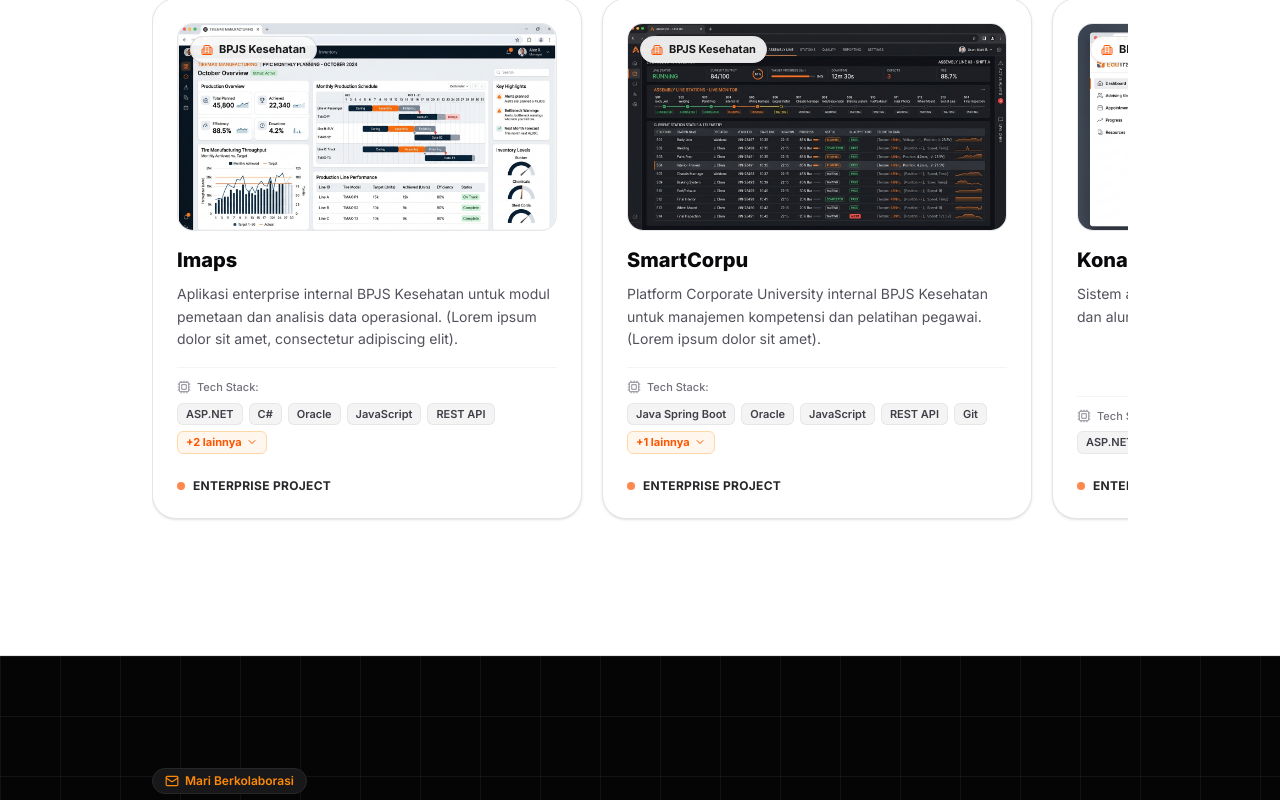
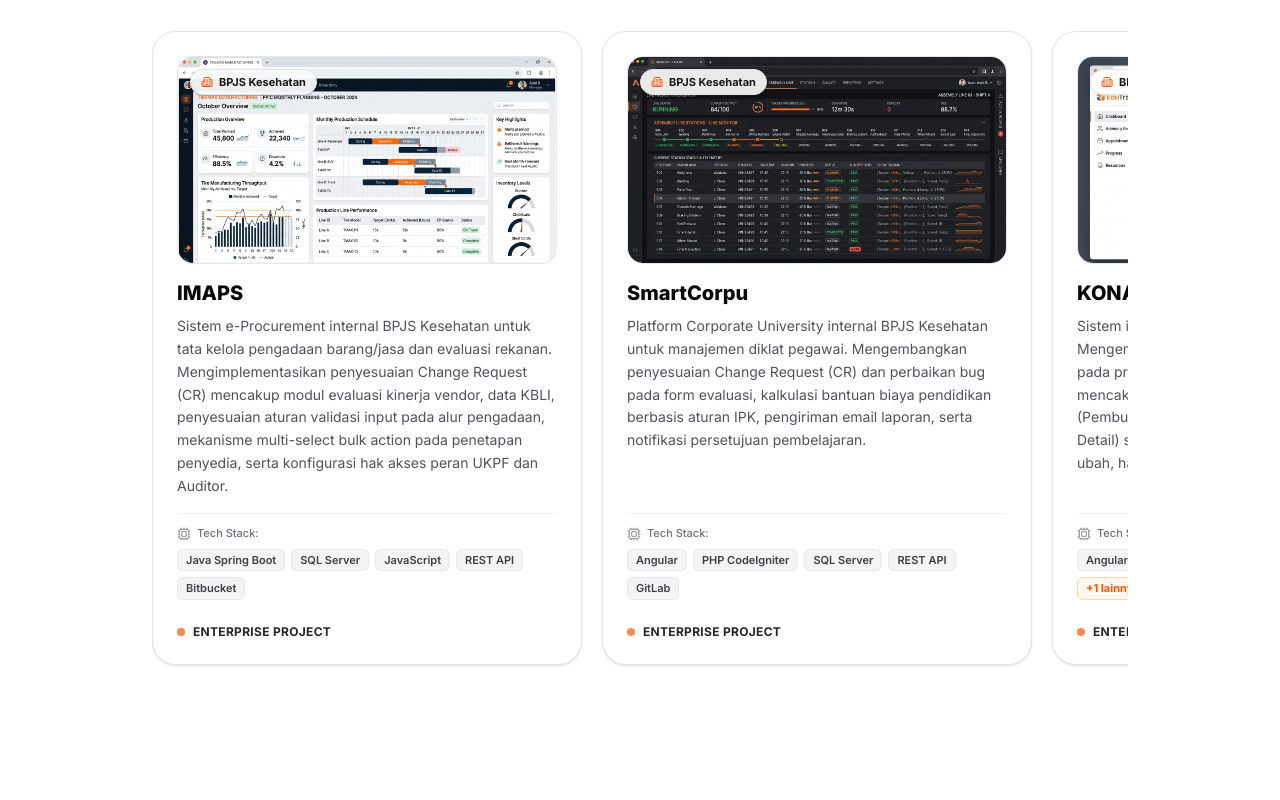
Before and after one commit to SeekorApel/Portofolio-Dicky, a Next.js app: page / in a window 1280 px wide. Shown: the part 3211-4011 px from the top of the page. Built offline with nearby package versions, Linux system fonts and the light colour scheme.

Commit message:
new description

```diff
--- a/data/portfolioData.ts
+++ b/data/portfolioData.ts
@@ -26,11 +26,9 @@
   period?: string;
   summary: string;
   description: string;
-  architecture?: string;
   technologies: string[];
   image?: string;
   liveUrl?: string;
-  githubUrl?: string;
 }
 
 export interface EducationItem {
@@ -125,7 +123,7 @@
         "Melakukan troubleshooting dan penyelesaian issue selama proses development dan testing.",
         "Menjaga kualitas implementasi serta dokumentasi perubahan untuk mendukung maintenance dan pengembangan lanjutan.",
       ],
-      technologies: ["ASP.NET", "C#", "Java Spring Boot", "Oracle", "JavaScript", "REST API", "Git"],
+      technologies: ["Angular", "ASP.NET", "C#", "Java Spring Boot", "PHP CodeIgniter", "SQL Server", "JavaScript", "REST API", "GitLab", "Bitbucket"],
     },
     {
       company: "PT Pamapersada Nusantara",
@@ -148,78 +146,68 @@
   projects: [
     {
       id: "project-imaps",
-      title: "Imaps",
+      title: "IMAPS",
       client: "BPJS Kesehatan",
-      category: "Enterprise System",
+      category: "Enterprise e-Procurement",
       projectType: "Enterprise Project",
       featured: true,
       period: "2025 – 2026",
       image: "/projects/monthly-planning.jpg",
-      summary: "Aplikasi enterprise internal BPJS Kesehatan untuk modul pemetaan dan analisis data operasional. (Lorem ipsum dolor sit amet, consectetur adipiscing elit).",
-      description: "Lorem ipsum dolor sit amet, consectetur adipiscing elit. Sed do eiusmod tempor incididunt ut labore et dolore magna aliqua. Mengembangkan dan memodifikasi modul aplikasi internal berdasarkan Change Request (CR).",
-      architecture: "Arsitektur web enterprise dengan backend ASP.NET C#, integrasi database Oracle, serta REST API untuk pertukaran data antar modul sistem kesehatan nasional.",
-      technologies: ["ASP.NET", "C#", "Oracle", "JavaScript", "REST API", "Git", "Bootstrap"],
-      githubUrl: "https://github.com/SeekorApel",
+      summary: "Sistem e-Procurement internal BPJS Kesehatan untuk tata kelola pengadaan barang/jasa dan evaluasi rekanan. Mengimplementasikan penyesuaian Change Request (CR) mencakup modul evaluasi kinerja vendor, data KBLI, penyesuaian aturan validasi input pada alur pengadaan, mekanisme multi-select bulk action pada penetapan penyedia, serta konfigurasi hak akses peran UKPF dan Auditor.",
+      description: "Bertanggung jawab menyelesaikan rangkaian Change Request (CR) pengadaan pada siklus end-to-end. Mengembangkan modul baru evaluasi kinerja vendor yang memisahkan form entri penilaian dan rekapitulasi data rekanan, mengimplementasikan pengelolaan data kontak vendor dengan mekanisme soft delete untuk menjaga integritas data riwayat, serta menambahkan modul referensi KBLI. Melakukan penyesuaian aturan bisnis pada proses pengadaan dengan mengubah parameter aanwijzing menjadi non-mandatory, mengintegrasikan navigasi detail lelang E-Reverse Auction pada monitoring pengadaan, menambahkan interaksi batch check/uncheck all pada penetapan penyedia, serta mengatur visibilitas menu dan hak akses peran berjenjang untuk User UKPF dan Auditor.",
+      technologies: ["Java Spring Boot", "SQL Server", "JavaScript", "REST API", "Bitbucket"],
     },
     {
       id: "project-smartcorpu",
       title: "SmartCorpu",
       client: "BPJS Kesehatan",
-      category: "Enterprise System",
+      category: "Enterprise EdTech & HR System",
       projectType: "Enterprise Project",
       featured: true,
       period: "2025 – 2026",
       image: "/projects/entry-production.jpg",
-      summary: "Platform Corporate University internal BPJS Kesehatan untuk manajemen kompetensi dan pelatihan pegawai. (Lorem ipsum dolor sit amet).",
-      description: "Lorem ipsum dolor sit amet, consectetur adipiscing elit. Implementasi penambahan fitur baru, validasi alur pengajuan, dan perbaikan hak akses pengguna.",
-      architecture: "Modul pembelajaran korporasi terintegrasi dengan backend Java Spring Boot, RESTful API, dan basis data Oracle untuk penanganan record pelatihan pegawai dalam skala besar.",
-      technologies: ["Java Spring Boot", "Oracle", "JavaScript", "REST API", "Git", "HTML5/CSS3"],
-      githubUrl: "https://github.com/SeekorApel",
+      summary: "Platform Corporate University internal BPJS Kesehatan untuk manajemen diklat pegawai. Mengembangkan penyesuaian Change Request (CR) dan perbaikan bug pada form evaluasi, kalkulasi bantuan biaya pendidikan berbasis aturan IPK, pengiriman email laporan, serta notifikasi persetujuan pembelajaran.",
+      description: "Bertanggung jawab menangani Change Request (CR) dan perbaikan bug pada siklus end-to-end. Memperbaiki penyimpanan data form evaluasi dan form esai agar input teks otomatis ter-clear saat opsi berganti. Menambahkan validasi kalkulasi bantuan biaya pendidikan SPP berdasarkan nilai IPK (100% vs 50%) dan opsi Partial Funded. Memperbaiki tampilan grafik batang dashboard yang menyusut, menambahkan validasi agar upload soal hanya menerima file Excel, memperbaiki pengiriman email laporan ke pengajar, serta menambahkan notifikasi persetujuan pembelajaran.",
+      technologies: ["Angular", "PHP CodeIgniter", "SQL Server", "REST API", "GitLab"],
     },
     {
       id: "project-konanfirst",
-      title: "KonanFirst",
+      title: "KONAN FIRST",
       client: "BPJS Kesehatan",
-      category: "Enterprise System",
+      category: "Anti-Fraud & Regulatory Compliance",
       projectType: "Enterprise Project",
       featured: true,
       period: "2025 – 2026",
       image: "/projects/academic-advising.jpg",
-      summary: "Sistem aplikasi internal BPJS Kesehatan untuk koordinasi dan alur kerja operasional. (Lorem ipsum dolor sit amet).",
-      description: "Lorem ipsum dolor sit amet, consectetur adipiscing elit. Melakukan modifikasi fitur existing dan siklus pengujian QC/UAT hingga deployment ke production.",
-      architecture: "Sistem manajemen alur kerja internal berbasis ASP.NET MVC dengan integrasi basis data Oracle dan protokol autentikasi enterprise.",
-      technologies: ["ASP.NET", "C#", "Oracle", "REST API", "Git"],
-      githubUrl: "https://github.com/SeekorApel",
+      summary: "Sistem investigasi anti-fraud internal BPJS Kesehatan. Mengembangkan penyesuaian Change Request (CR) pada proses tindak lanjut penanganan kecurangan mencakup penyederhanaan menu aksi BAPK (Pembuatan BAPK, Sanksi, Pengembalian Kerugian, dan Detail) serta alur persetujuan (approval) Ketua untuk ubah, hapus, dan pembatalan dokumen BAPK.",
+      description: "Bertanggung jawab merombak alur kerja pada modul Proses Tindak Lanjut Penanganan Kasus. Menyederhanakan navigasi menu menjadi satu tampilan terpadu melalui dropdown aksi (Pembuatan BAPK, Sanksi Kecurangan, Pengembalian Kerugian, dan menu Detail ringkasan). Mengembangkan fitur ubah, hapus, dan pembatalan dokumen BAPK yang memerlukan verifikasi persetujuan (approval) Ketua sebelum data tersimpan, serta menambahkan pilihan checklist pada form sanksi kecurangan.",
+      technologies: ["Angular", "ASP.NET", "C#", "SQL Server", "REST API", "GitLab"],
     },
     {
       id: "project-aman-jkn",
-      title: "AMAN Jkn",
+      title: "AMAN JKN",
       client: "BPJS Kesehatan",
-      category: "Enterprise System",
+      category: "Enterprise Portal & Survey System",
       projectType: "Enterprise Project",
       featured: true,
       period: "2025 – 2026",
       image: "/projects/monthly-planning.jpg",
-      summary: "Sistem penunjang keamanan dan verifikasi data pada ekosistem layanan JKN BPJS Kesehatan. (Lorem ipsum dolor sit amet).",
-      description: "Lorem ipsum dolor sit amet, consectetur adipiscing elit. Penyesuaian logic validasi transaksi dan perbaikan feedback pengujian user.",
-      architecture: "Layanan verifikasi dan validasi data berkecepatan tinggi dengan caching Redis, backend ASP.NET Core, dan basis data Oracle berkinerja tinggi.",
-      technologies: ["ASP.NET Core", "C#", "Oracle Database", "REST API", "Git", "Redis", "JWT"],
-      githubUrl: "https://github.com/SeekorApel",
+      summary: "Sistem portal penunjang operasional dan kepesertaan BPJS Kesehatan. Mengembangkan penyesuaian Change Request (CR) mencakup pembuatan modul pengelolaan data Info JKN, implementasi fitur pembaruan data email profil peserta, serta pengembangan modul feedback dan evaluasi kepuasan peserta berbasis skor rating terintegrasi per menu.",
+      description: "Bertanggung jawab mengimplementasikan rangkaian Change Request (CR) pada aplikasi AMAN JKN melalui siklus end-to-end. Membangun modul baru Info JKN dengan fungsionalitas manajemen data lengkap (CRUD) untuk pengelolaan dan publikasi informasi kepesertaan, mengembangkan fitur mutasi data profil peserta yang berfokus pada validasi dan pembaruan alamat email guna menjaga keakuratan data kontak pada basis data induk, serta merancang dan mengintegrasikan modul Survei Kepuasan Peserta yang menyediakan instrumen feedback interaktif dengan rating skala 1–5 bintang pada setiap menu aplikasi guna mengukur kepuasan pengguna secara granular.",
+      technologies: ["Angular", "ASP.NET", "C#", "SQL Server", "REST API", "GitLab"],
     },
     {
       id: "project-sipp",
       title: "SIPP",
       client: "BPJS Kesehatan",
-      category: "Enterprise System",
+      category: "Public Service & SLA Tracking",
       projectType: "Enterprise Project",
       featured: true,
       period: "2025 – 2026",
       image: "/projects/entry-production.jpg",
-      summary: "Saluran Informasi dan Penanganan Pengaduan pada fasilitas kesehatan mitra BPJS Kesehatan. (Lorem ipsum dolor sit amet).",
-      description: "Lorem ipsum dolor sit amet, consectetur adipiscing elit. Pemeliharaan dan modifikasi penanganan pengaduan serta otomasi data pelaporan.",
-      architecture: "Platform web pengaduan dan eskalasi kasus terintegrasi antara faskes dan kantor cabang BPJS Kesehatan dengan basis data relasional.",
-      technologies: ["ASP.NET", "C#", "SQL Server", "JavaScript", "REST API"],
-      githubUrl: "https://github.com/SeekorApel",
+      summary: "Sistem penanganan keluhan dan informasi peserta JKN di fasilitas kesehatan dan kantor cabang nasional. Mengembangkan modul Change Request (CR) mencakup alur delegasi disposisi tiket khusus level Kedeputian Wilayah, mekanisme aksi konfirmasi dan kelengkapan berkas aduan peserta, serta penambahan atribut data aduan guna mengakomodasi informasi lokasi kejadian dan berkas lampiran.",
+      description: "Bertanggung jawab mengimplementasikan penyesuaian Change Request (CR) pada sistem pengaduan nasional SIPP melalui siklus pengembangan end-to-end. Memperkuat model otorisasi Role-Based Access Control (RBAC) dengan menambahkan aksi Disposisi khusus bagi pengguna tingkat Kedeputian Wilayah untuk mendelegasikan tiket penanganan komplain secara hierarkis ke unit kerja operasional di bawah naungannya. Mengembangkan alur verifikasi data aduan melalui penambahan aksi Konfirmasi yang memungkinkan petugas meminta klarifikasi serta instruksi pengunggahan kelengkapan dokumen pendukung kepada peserta sebelum tiket diproses, serta memperkaya referensi parameter kanal aduan dengan menambahkan metadata lokasi kejadian dan pengelolaan file lampiran guna standardisasi pencatatan insiden.",
+      technologies: ["Angular", "Java Spring Boot", "SQL Server", "REST API", "GitLab"],
     },
     {
       id: "project-monthly-planning",
@@ -232,10 +220,8 @@
       image: "/projects/monthly-planning.jpg",
       summary: "Aplikasi web untuk mendigitalisasi proses perencanaan produksi divisi PPIC menggunakan Java Spring Boot, Angular, dan Oracle Database.",
       description: "Merancang dan mengembangkan aplikasi web terintegrasi untuk mentransformasi alur kerja manual perencanaan produksi divisi PPIC ke dalam platform digital modern. Memangkas waktu pembuatan monthly planning dari 1 bulan menjadi ±2 jam serta mengurangi ketergantungan pada perhitungan manual Excel dan satu personel ahli.",
-      architecture: "Arsitektur enterprise modern dengan backend Java Spring Boot RESTful API, integrasi Oracle Database untuk transaksi data batch perencanaan, dan front-end SPA Angular responsif.",
       technologies: ["Java Spring Boot", "Angular", "Oracle Database", "REST API", "Git", "TypeScript"],
       liveUrl: "https://example.com/demo/sri-monthly-planning",
-      githubUrl: "https://github.com/SeekorApel",
     },
     {
       id: "project-entry-production",
@@ -248,10 +234,8 @@
       image: "/projects/entry-production.jpg",
       summary: "Migrasi aplikasi existing ke Java Spring Boot dengan basis data Oracle serta memastikan maintainability dan kompatibilitas sistem.",
       description: "Melakukan migrasi sistem pencatatan progres lini produksi manufaktur otomotif existing ke arsitektur Java Spring Boot modern dengan basis data Oracle. Memastikan fungsionalitas aplikasi tetap berjalan stabil pada platform baru serta mendukung maintainability dan kompatibilitas jangka panjang.",
-      architecture: "Refactoring arsitektur legacy ke backend Java Spring Boot berstandar Clean Architecture dengan konektor data Oracle Database berkinerja tinggi untuk pencatatan progres lini manufaktur.",
       technologies: ["Java Spring Boot", "JavaScript", "Oracle Database", "REST API", "Git"],
       liveUrl: "https://example.com/demo/ahm-entry-production",
-      githubUrl: "https://github.com/SeekorApel",
     },
     {
       id: "project-student-academic-advising",
@@ -264,10 +248,8 @@
       image: "/projects/academic-advising.jpg",
       summary: "Aplikasi web untuk pencatatan dan pengelolaan bimbingan akademik mahasiswa di Politeknik Astra berbasis ASP.NET dan SQL Server.",
       description: "Merancang dan mengembangkan aplikasi web pencatatan kegiatan bimbingan akademik mahasiswa di Politeknik Astra. Mengembangkan fitur pengelolaan kelompok bimbingan, pengajuan permintaan bimbingan online, histori konsultasi, dan pelaporan kegiatan akademik.",
-      architecture: "Full stack web application berbasis framework ASP.NET dengan client-side JavaScript, arsitektur MVC, dan basis data relasional Microsoft SQL Server.",
       technologies: ["ASP.NET", "JavaScript", "SQL Server", "HTML5/CSS3", "Git"],
       liveUrl: "https://example.com/demo/polman-advising",
-      githubUrl: "https://github.com/SeekorApel",
     },
   ] as ProjectItem[],
 };
```
